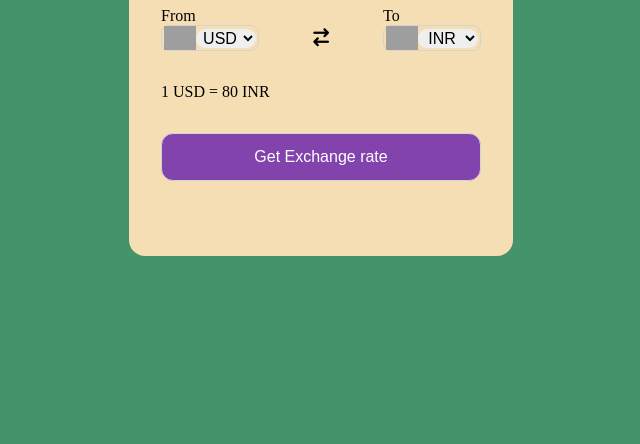
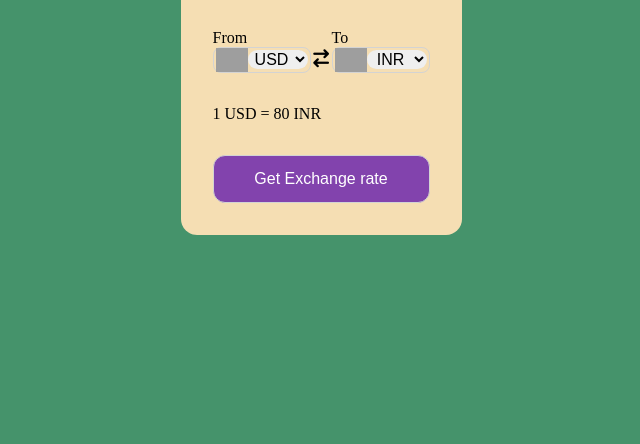
Before and after one commit to SumanSwain001/Currency_Converter, a plain HTML site: page index.html in a window 1280 px wide. Shown: the part 356-800 px from the top of the page, without its empty margins (319-959 px from the left). Drawn offline with Linux system fonts and the light colour scheme; no server answers; grey boxes are pictures that could not be loaded.

Commit message:
Update style.css

```diff
--- a/style.css
+++ b/style.css
@@ -14,8 +14,8 @@ body {
 .container {
     background-color: wheat;
     padding: 2rem;
-    height: 45vh;
-    width: 40vh;
+    max-height: 45vh;
+    max-width: 40vh;
     border-radius: 1rem;
 }
 
```
